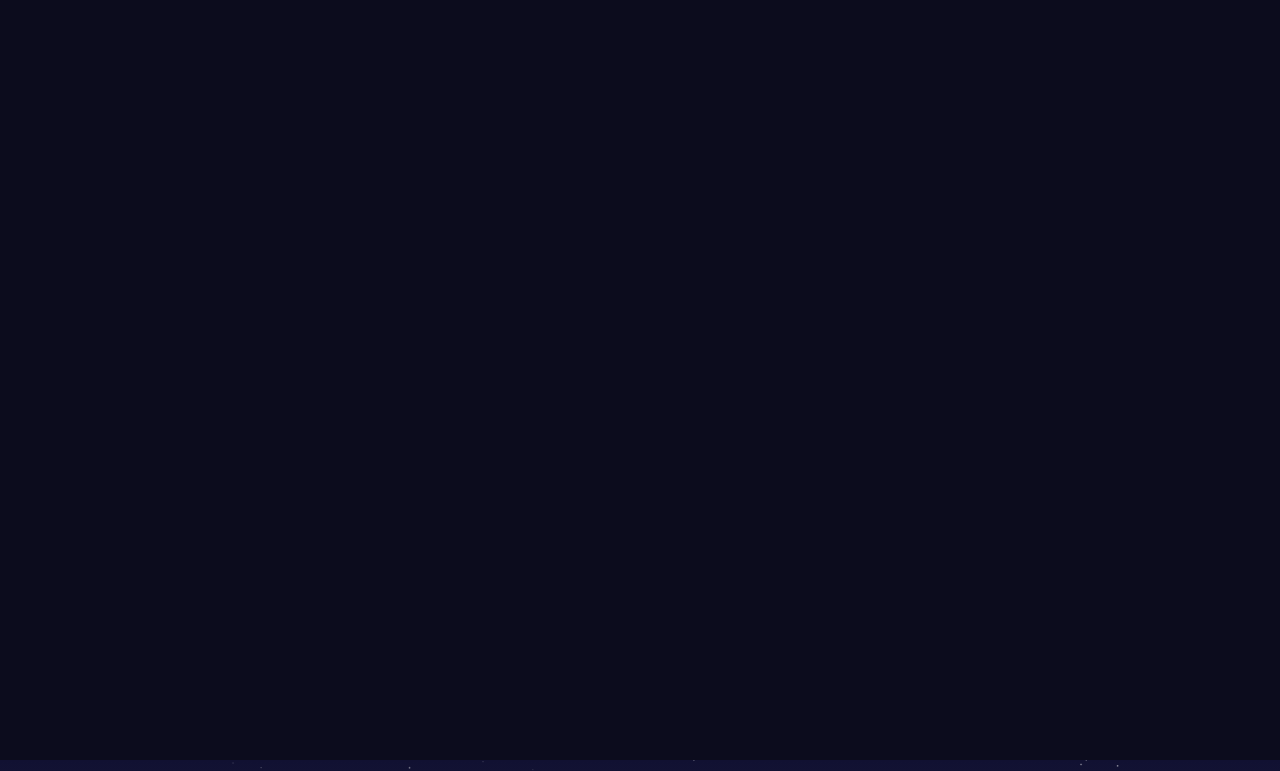
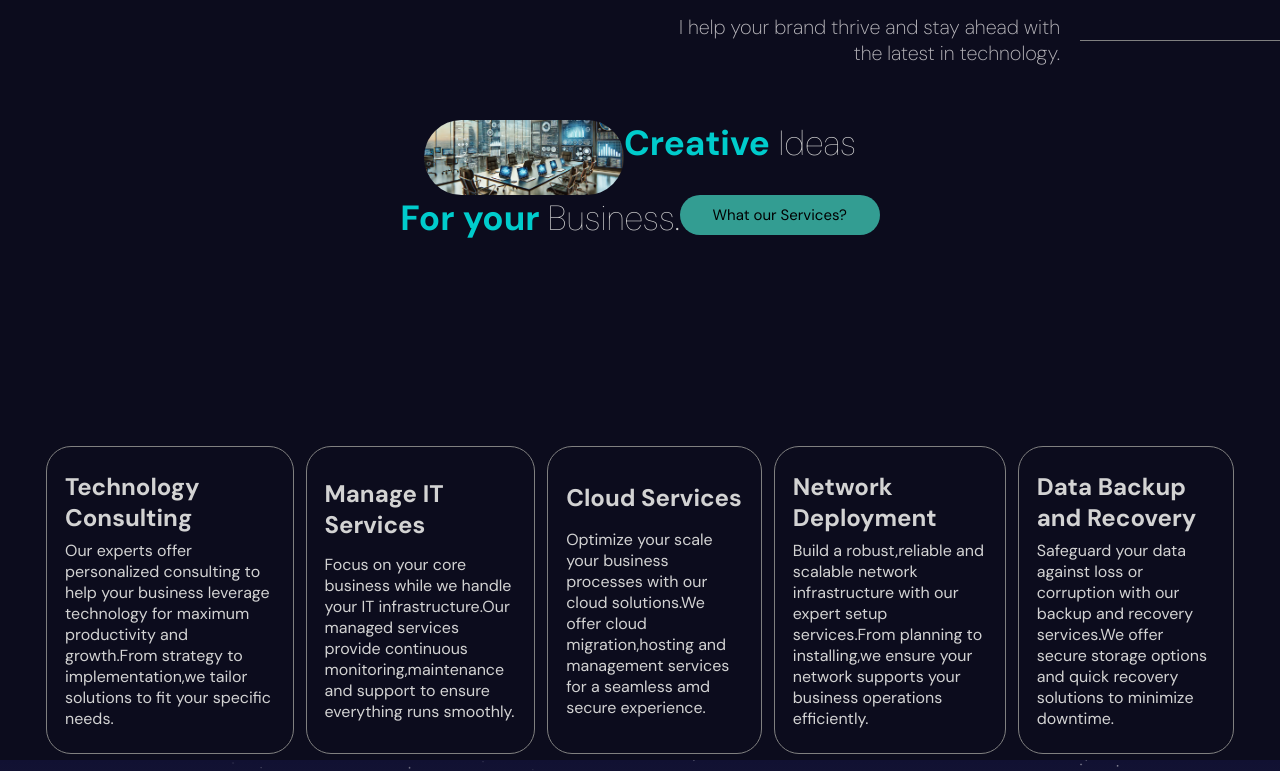
Before and after one commit to kyiithelord/Design-1, a React (Vite) app: page / in a window 1280 px wide. Shown: the part 1640-2411 px from the top of the page. Built offline with nearby package versions, Linux system fonts and the light colour scheme.

Commit message:
Services Feature Added

```diff
--- a/src/App.jsx
+++ b/src/App.jsx
@@ -2,7 +2,8 @@ import "./app.scss";
 import Hero from "./components/hero/Hero";
 import Navbar from "./components/navbar/Navbar";
 import Parallax from "./components/parallax/Parallax";
-import Test from "./Test";
+import Services from "./components/services/Services";
+// import Test from "./Test";
 const App = () => {
   return (
     <>
@@ -11,7 +12,7 @@ const App = () => {
         <Hero/>
       </section>
       <section id='Services'><Parallax type='services'/></section>
-      <section>Services</section>
+      <section><Services/></section>
       <section id="Portfolio"><Parallax type='portfolio'/></section>
       <section>Portfolio2</section>
       <section>Portfolio3</section>
--- /dev/null
+++ b/src/components/services/Services.jsx
@@ -0,0 +1,79 @@
+import { useRef } from 'react';
+import './services.scss';
+import {motion} from 'framer-motion';
+
+const variants = {
+    initial:{
+        x:-500,
+        y:100,
+        opacity:0
+    },
+    animate:{
+        x:0,
+        y:0,
+        opacity:1,
+        transition:{
+            duration:1,
+            staggerChildren:0.1
+        }
+    }
+}
+
+const Services = () => {
+    const ref = useRef();
+    // const isInView = useInView(ref,{margin:'-80px'});
+  return (
+    <motion.div className='services' variants={variants} initial='initial' ref={ref} whileInView='animate'>
+        <motion.div className="textContainer" variants={variants} >
+            <p>I help your brand thrive and stay ahead with <br /> the latest in technology.</p>
+            <hr />
+
+        </motion.div>
+        <motion.div className="titleContainer" variants={variants} >
+            <div className="title">
+                <img src="/assembly.png" alt="" />
+                <h1> <motion.b whileInView={{color:'#00cccc'}} whileHover={{color:'#0080ff'}}> Creative </motion.b> Ideas</h1>
+            </div>
+
+            <div className="title">
+                {/* <img src="" alt="" /> */}
+                <h1> <motion.b whileInView={{color:'#00cccc'}} whileHover={{color:'#0080ff'}}>For your</motion.b> Business. </h1>
+                <button>What our Services?</button>
+            </div>
+        </motion.div>
+        <motion.div className="listContainer" variants={variants} >
+            <motion.div className="box" whileHover={{background:'lightgray',color:'black'}}>
+                <h2>Technology Consulting</h2>
+                <p>Our experts offer personalized consulting to help your business leverage technology for maximum productivity and growth.From strategy to implementation,we tailor solutions to fit your specific needs.</p>
+            </motion.div>
+
+            <motion.div className="box" whileHover={{background:'lightgray',color:'black'}}>
+                <h2>Manage IT Services</h2>
+                <p>Focus on your core business while we handle your IT infrastructure.Our managed services provide continuous monitoring,maintenance and support to ensure everything runs smoothly.</p>
+            </motion.div>
+
+
+
+            <motion.div className="box" whileHover={{background:'lightgray',color:'black'}}>
+                <h2>Cloud Services</h2>
+                <p>Optimize your scale your business processes with our cloud solutions.We offer cloud migration,hosting and management services for a seamless amd secure experience.</p>
+            </motion.div>
+
+
+            <motion.div className="box" whileHover={{background:'lightgray',color:'black'}}>
+                <h2>Network Deployment</h2>
+                <p>Build a robust,reliable and scalable network infrastructure with our expert setup services.From planning to installing,we ensure your network supports your business operations efficiently.</p>
+            </motion.div>
+
+
+
+            <motion.div className="box" whileHover={{background:'lightgray',color:'black'}}>
+                <h2>Data Backup and Recovery</h2>
+                <p>Safeguard your data against loss or corruption with our backup and recovery services.We offer secure storage options and quick recovery solutions to minimize downtime.</p>
+            </motion.div>
+        </motion.div>
+    </motion.div>
+  )
+}
+
+export default Services
--- /dev/null
+++ b/src/components/services/services.scss
@@ -0,0 +1,75 @@
+.services{
+    background: linear-gradient(180deg,#0c0c1d,111132);
+    height: 100%;
+    display: flex;
+    flex-direction: column;
+    justify-content: space-between;
+
+
+    .textContainer{
+        flex: 1;
+        align-self: flex-end;
+        display: flex;
+        align-items: center;
+        gap: 20px;
+
+        p{
+            font-weight: 200;
+            font-size: 20px;
+            color: rgba(255, 252, 252, 0.712);
+            text-align: right;
+
+        }
+
+        hr{
+            width: 200px;
+            border: none;
+            border-top: .5px solid gray;
+        }
+    }
+    .titleContainer{
+        flex: 2;
+        display: flex;
+        flex-direction: column;
+        align-items: center;
+        .title{
+            display: flex;
+            img{
+                width: 200px;
+                height: 75px;
+                border-radius: 50px;
+                object-fit: cover;
+            }
+            h1{
+                font-size: 35px;
+                font-weight: 100;
+            }
+            button{
+                width: 200px;
+                height: 40px;
+                border-radius: 50px;
+                background-color: rgba(61, 190, 173, 0.815);
+                border: none;
+                font-size: 15px;
+                cursor: pointer;
+            }
+        }
+    }
+    .listContainer{
+        flex: 2;
+        display: flex;
+        max-width: 1200px;
+        margin: auto;
+
+
+        .box{
+            padding: 18px;
+            margin: 6px;
+            border: 0.5px solid gray;
+            border-radius: 25px;
+            display: flex;
+            flex-direction: column;
+            justify-content: space-evenly;
+        }
+    }
+}
```
Also changed, not shown: public/assembly.png (added).
